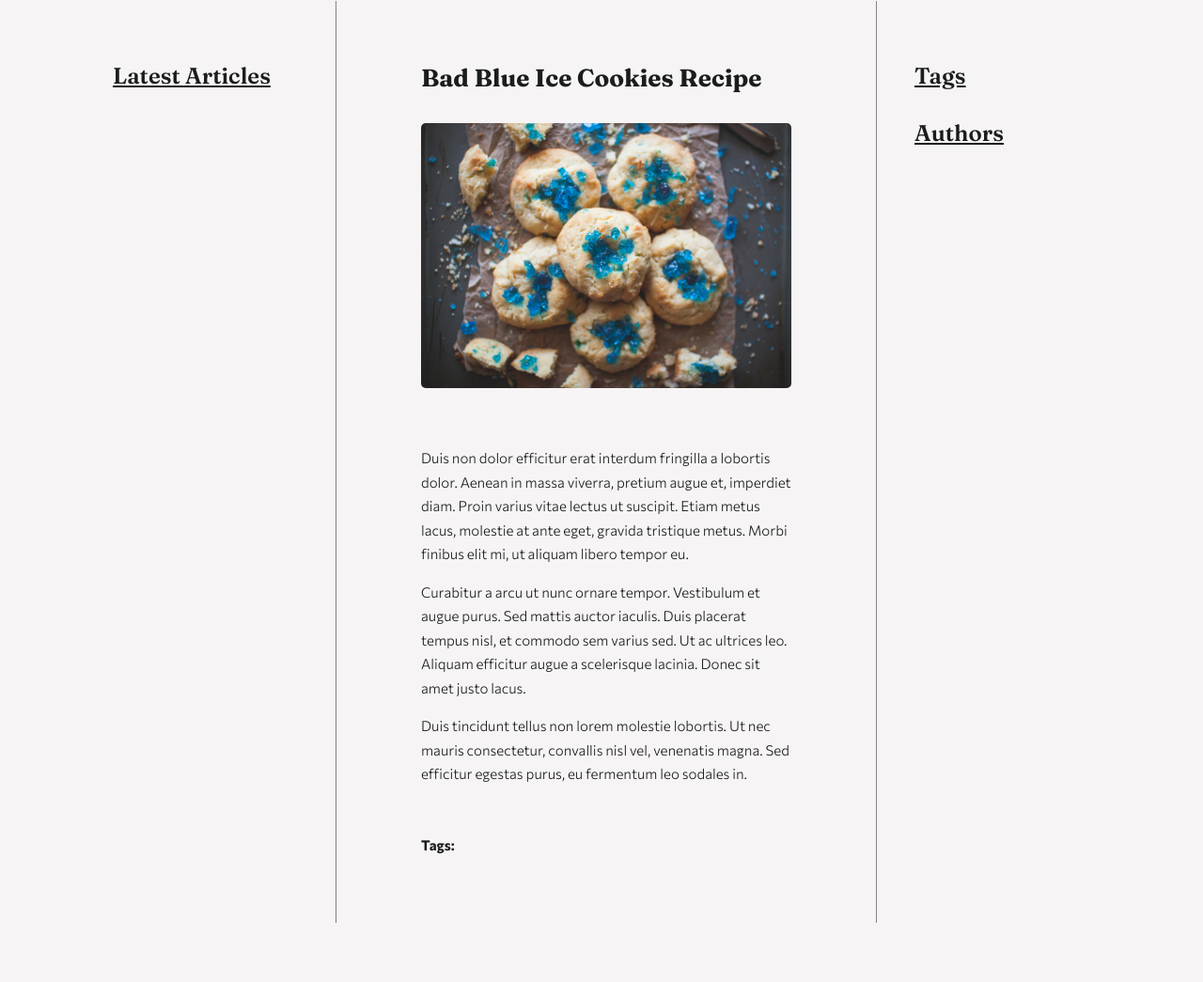
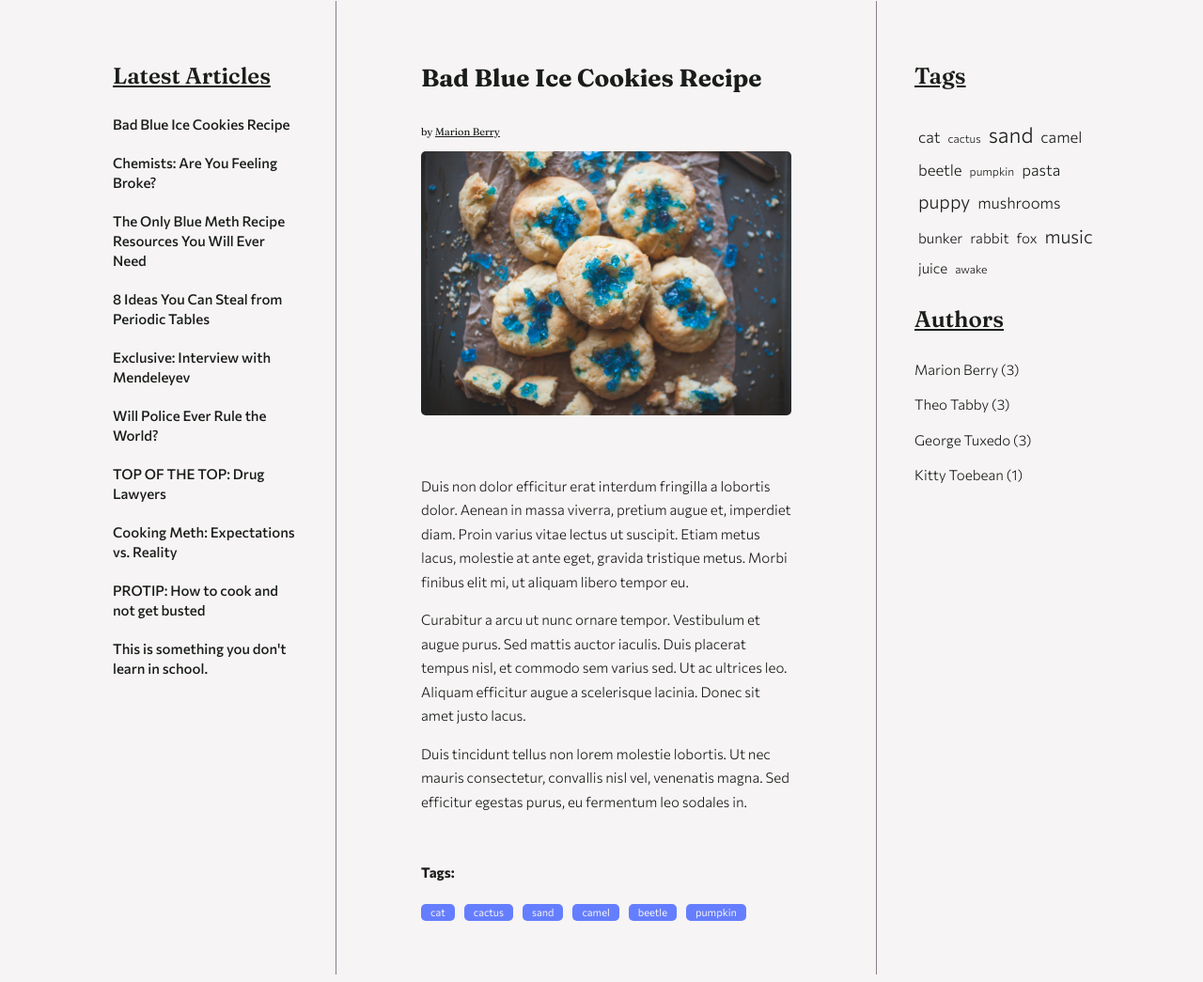
Before and after one commit to jollyzombie/javascript-blog, a website: page index.html in a window 1280 px wide. Shown: the part 257-1302 px from the top of the page at 94% size. Before the commit the page ends 1247 px from the top, so only its background shows below. Drawn offline with Linux system fonts and the light colour scheme.

Commit message:
Add generateAuthors function and object const opts, select, active - FIXED

```diff
--- a/index.html
+++ b/index.html
@@ -147,7 +147,7 @@
             </div>
           </article>
           <article class="post" id="article-7" data-tags="music awake rabbit beetle juice sand cat mushrooms" data-author="Theo Tabby">
-            <h3 class="post-title">Some top drug lawyers</h3>
+            <h3 class="post-title">TOP OF THE TOP: Drug Lawyers</h3>
             <p class="post-author"></p>
             <div class="post-content">
               <p>Donec eleifend mauris ac nisl fermentum, ac fermentum turpis dignissim. Aliquam diam nisl, imperdiet a
--- a/js/script.js
+++ b/js/script.js
@@ -18,6 +18,7 @@
       },
     },
     article: {
+      title: '.post-title',
       tags: '.post-tags .list',
       author: '.post-author',
     },
@@ -60,17 +61,17 @@
   };
 
 
+
   function generateTitleLinks(customSelector = '') {
     const titleList = document.querySelector(select.listOf.titles);
     const articles = document.querySelectorAll(select.all.articles + customSelector);
+
     let html = '';
 
     for (let article of articles) {
-
       const articleId = article.getAttribute('id');
       const articleTitle = article.querySelector(select.article.title).innerHTML;
       const linkHTML = '<li><a href="#' + articleId + '"><span>' + articleTitle + '</span></a></li>';
-
       html +=linkHTML;
     }
 
@@ -138,7 +139,7 @@
     for (let tag in allTags) {
       const tagLinkHTML = '<li><a class="' + calculateTagClass(allTags[tag], tagsParams) + '" href="#tag-' + tag + '">' + tag + '</a></li>';
 
-      allTagsHTML += tagLinkHTML; //+ ' (' + allTags[tag] + ') ';
+      allTagsHTML += tagLinkHTML;//+ ' (' + allTags[tag] + ') ';
     }
     tagList.innerHTML = allTagsHTML;
   }
--- a/sass/style.scss
+++ b/sass/style.scss
@@ -194,17 +194,18 @@ body {
 /* Tags */
 .post-tags {
   display: flex;
+  flex-direction: column;
   justify-content: space-between;
   margin: 35px 0 55px;
 
   li {
     background: $cinnabar;
-    padding: 0 10px;
+    padding: 0 10px 3px;
     border-radius: 5px;
     list-style: none;
     transition: $transition;
     line-height: 1;
-    padding-bottom: 3px;
+    margin-right: 10px;
 
     &:hover {
       background: $color-dark;
```
Also changed, not shown: css/style.css, 2 other files.
